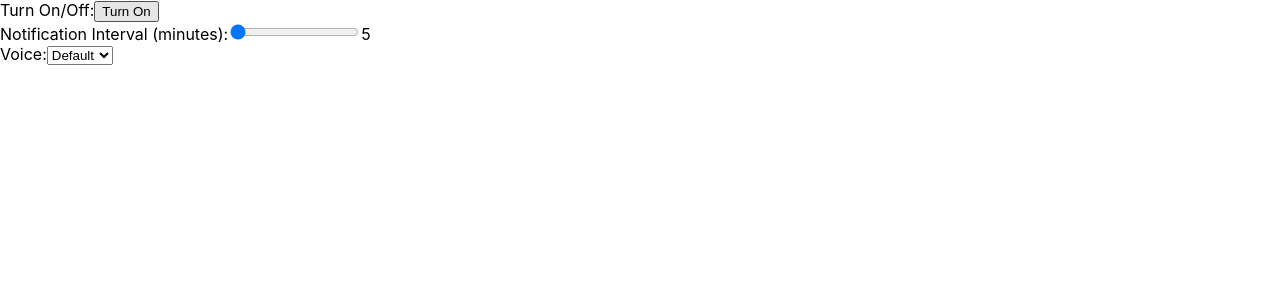
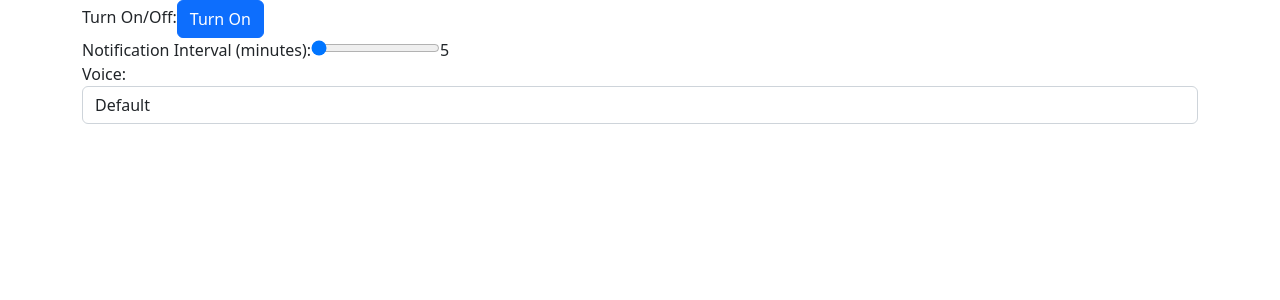
Before and after one commit to ubyjvovk/sarge, a React (Create React App) app in the folder sarge/: page / in a window 1280 px wide. Shown: the top 300 px of the page. Built offline with nearby package versions, Linux system fonts and the light colour scheme.

Commit message:
now with bootstrap

```diff
--- a/sarge/package.json
+++ b/sarge/package.json
@@ -6,6 +6,7 @@
     "@testing-library/jest-dom": "^5.16.5",
     "@testing-library/react": "^13.4.0",
     "@testing-library/user-event": "^13.5.0",
+    "bootstrap": "^5.2.3",
     "react": "^18.2.0",
     "react-dom": "^18.2.0",
     "react-scripts": "5.0.1",
--- a/sarge/src/App.js
+++ b/sarge/src/App.js
@@ -1,4 +1,5 @@
 import React, { useState } from 'react';
+import 'bootstrap/dist/css/bootstrap.min.css';
 
 const App = () => {
   const [isSwitchOn, setIsSwitchOn] = useState(false);
@@ -18,15 +19,21 @@ const App = () => {
   };
 
   return (
-    <div>
-      <div>
+    <div className="container">
+      <div className="row">
+        <div className="col-sm-12">
+          <div className="form-group">
             <label htmlFor="switch">Turn On/Off:</label>
-        <button id="switch" onClick={handleSwitchChange}>
+            <button id="switch" className="btn btn-primary" onClick={handleSwitchChange}>
               {isSwitchOn ? 'Turn Off' : 'Turn On'}
             </button>
           </div>
+        </div>
+      </div>
 
-      <div>
+      <div className="row">
+        <div className="col-sm-12">
+          <div className="form-group">
             <label htmlFor="interval">Notification Interval (minutes):</label>
             <input
               type="range"
@@ -35,19 +42,26 @@ const App = () => {
               max={30}
               value={interval}
               onChange={handleIntervalChange}
+              className="form-control-range"
             />
             <span>{interval}</span>
           </div>
+        </div>
+      </div>
 
-      <div>
+      <div className="row">
+        <div className="col-sm-12">
+          <div className="form-group">
             <label htmlFor="voice">Voice:</label>
-        <select id="voice" value={selectedVoice} onChange={handleVoiceChange}>
+            <select id="voice" className="form-control" value={selectedVoice} onChange={handleVoiceChange}>
               <option value="default">Default</option>
               <option value="voice1">Voice 1</option>
               <option value="voice2">Voice 2</option>
             </select>
           </div>
         </div>
+      </div>
+    </div>
   );
 };
 
```
Also changed, not shown: 1 other file (tests, documents, lock files or other folders). Lines whose indentation alone changed are shown as unchanged.
